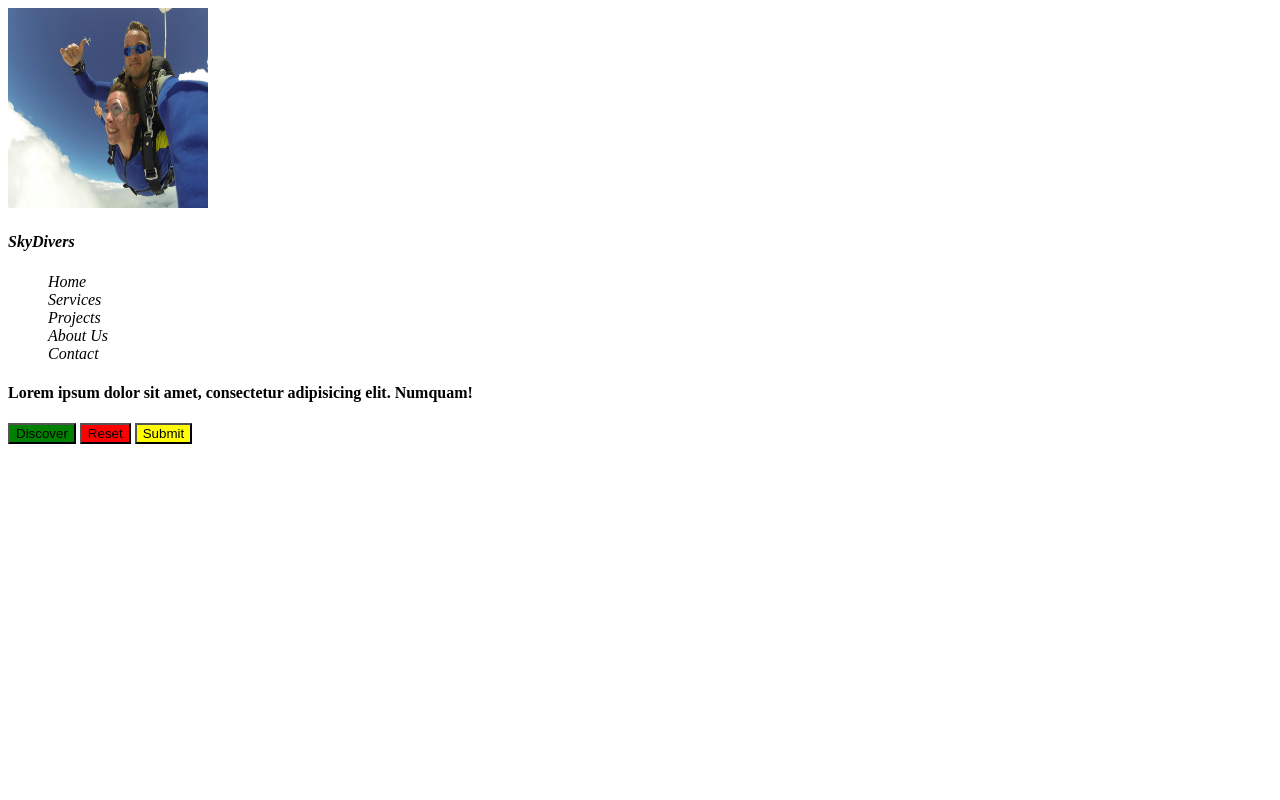
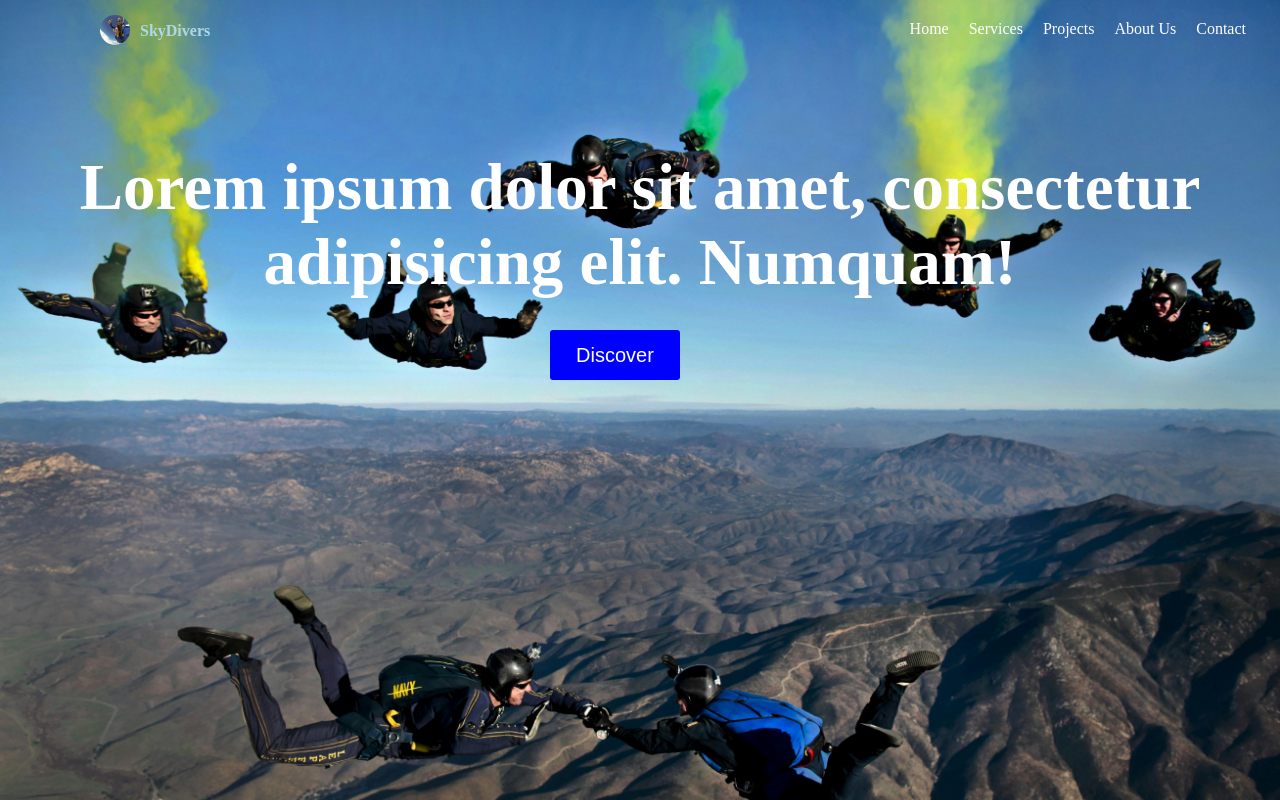
Before and after one commit to BenStephen23/Class1, a plain HTML site: page CSS/index.html in a window 1280 px wide. Drawn offline with Linux system fonts and the light colour scheme.

Commit message:
external css

```diff
--- a/CSS/index.html
+++ b/CSS/index.html
@@ -5,7 +5,7 @@
     <meta name="viewport" content="width=device-width, initial-scale=1.0">
     <title>Sky Divers</title>
     <link rel="shortcut icon" href="images/sky.jpeg" type="image/x-icon">
-
+<!--
     <style>
         div{
             font-style: italic;
@@ -34,19 +34,20 @@
             background-color: brown;
             color: aliceblue;
         }
-    </style>
+    </style> -->
+    <link rel="stylesheet" href="style.css">
 
 </head>
 <body>
     <div>
         <div>
-            <img src="images/skyimg1.jpg" width="200" height="200" alt="Image 1">
-            <h4>SkyDivers</h4>
+            <img class="img1" src="images/skyimg1.jpg" alt="Image 1">
+            <h4 class="title">SkyDivers</h4>
         </div>
 
         <div>
             <nav>
-                <ul>
+                <ul class="ul-lists">
                     <li>Home</li>
                     <li>Services</li>
                     <li>Projects</li>
@@ -58,10 +59,10 @@
 
     </div>
 
-    <h4>Lorem ipsum dolor sit amet, consectetur adipisicing elit. Numquam!</h4>
+    <h4 id="desc">Lorem ipsum dolor sit amet, consectetur adipisicing elit. Numquam!</h4>
     <button class="button1">Discover</button>
-    <button class="button2">Reset</button>
-    <button id="button3">Submit</button>
+    <!-- <button class="button2">Reset</button>
+    <button id="button3">Submit</button> -->
 
 </body>
 </html>
--- a/CSS/style.css
+++ b/CSS/style.css
@@ -0,0 +1,54 @@
+body{
+    margin: 0;
+    background-image: url("images/skyimg2.jpg");
+    background-size: 100%;
+    background-repeat: no-repeat;
+}
+
+.img1{
+    width: 30px;
+    height: 30px;
+    margin: 15px 0 0 100px;
+    border-radius: 50%;
+}
+
+.title{
+    margin: -27px 0 0 140px;
+    color: lightblue;
+    font-weight: 700;
+}
+
+.ul-lists{
+    display: flex;
+    float: right;
+    list-style: none;
+    margin: -30px 24px 0 0;
+}
+
+li {
+    padding: 10px;
+    color: white;
+}
+
+#desc{
+    text-align: center;
+    font-size: 65px;
+    color: white;
+    margin: 110px 0 0 0;
+}
+
+.button1 {
+    color: white;
+    background-color: blue;
+    border: none;
+    height: 50px;
+    width: 130px;
+    border-radius: 3px;
+    font-size: 20px;
+    margin: 30px 0 0  550px;
+}
+
+.button1:hover {
+    color: lightgreen;
+    background-color: rgba(144, 238, 144, 0)
+}
```
